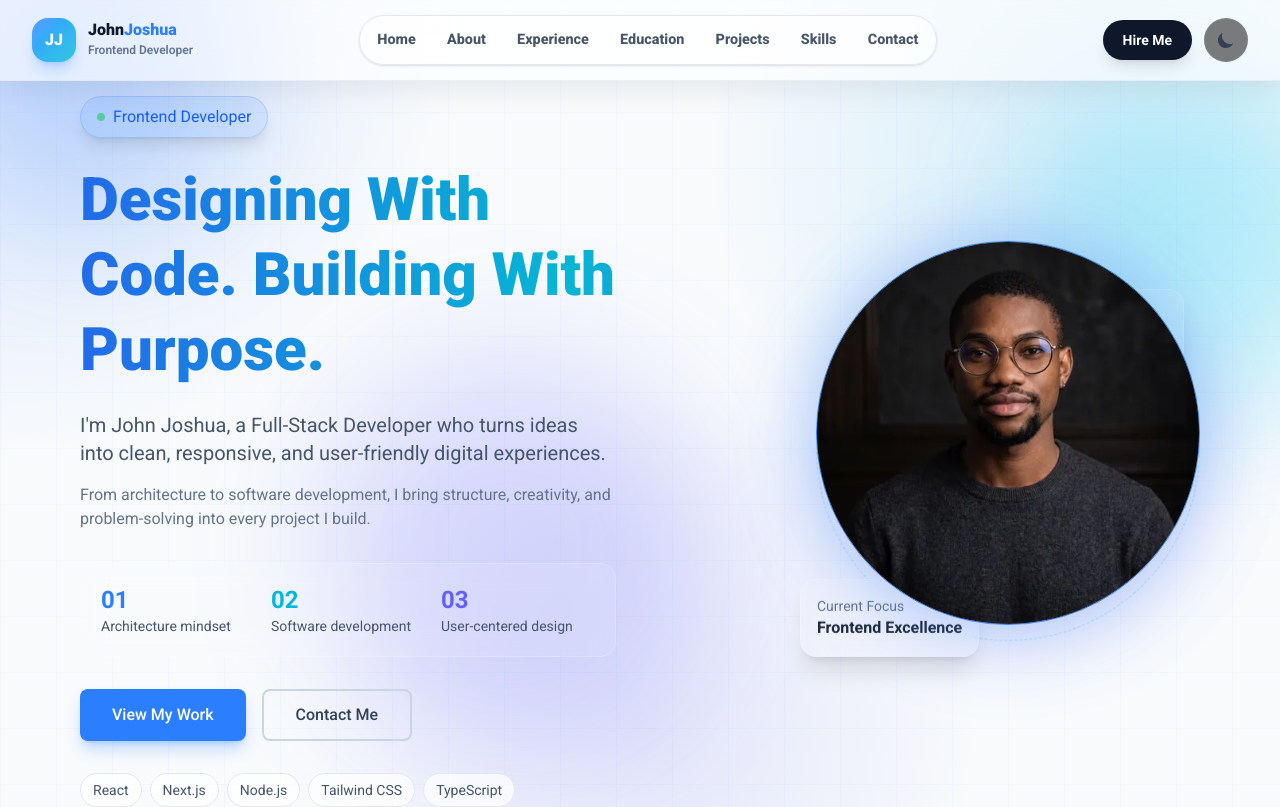
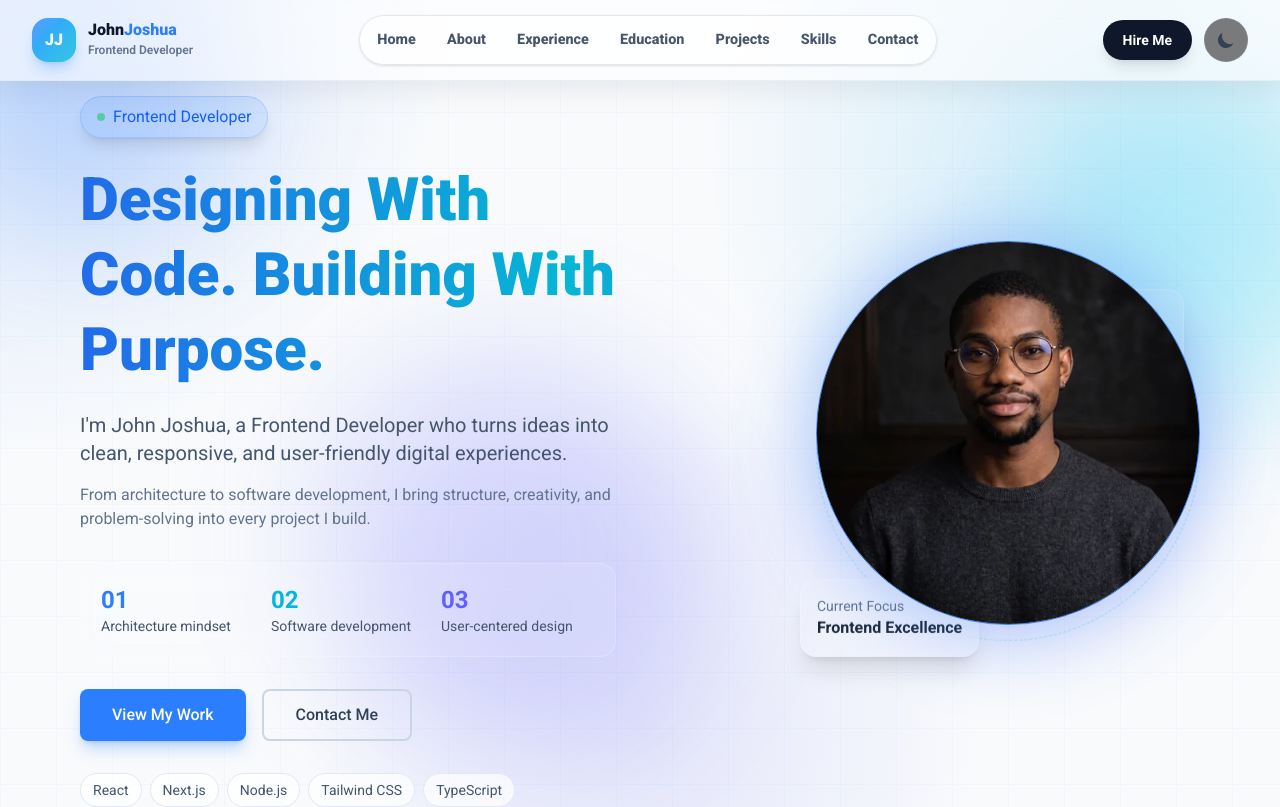
Before and after one commit to JoexSeven7/John_joshua_portfolio, a React (Vite) app: page / in a window 1280 px wide. Shown: the top 807 px of the page. Built offline with nearby package versions, Linux system fonts and the light colour scheme; a web font is replaced by a local one.

Commit message:
feat: update job title from Full-Stack Developer to Frontend Developer for accuracy

```diff
--- a/src/App.jsx
+++ b/src/App.jsx
@@ -168,7 +168,7 @@ function App() {
               </h1>
 
               <p className="text-lg sm:text-xl text-slate-600 dark:text-slate-300 mb-4 max-w-2xl mx-auto lg:mx-0">
-                I'm John Joshua, a Full-Stack Developer who turns ideas into clean, responsive, and user-friendly digital experiences.
+                I'm John Joshua, a Frontend Developer who turns ideas into clean, responsive, and user-friendly digital experiences.
               </p>
 
               <p className="text-base text-slate-500 dark:text-slate-400 mb-8 max-w-2xl mx-auto lg:mx-0">
```
